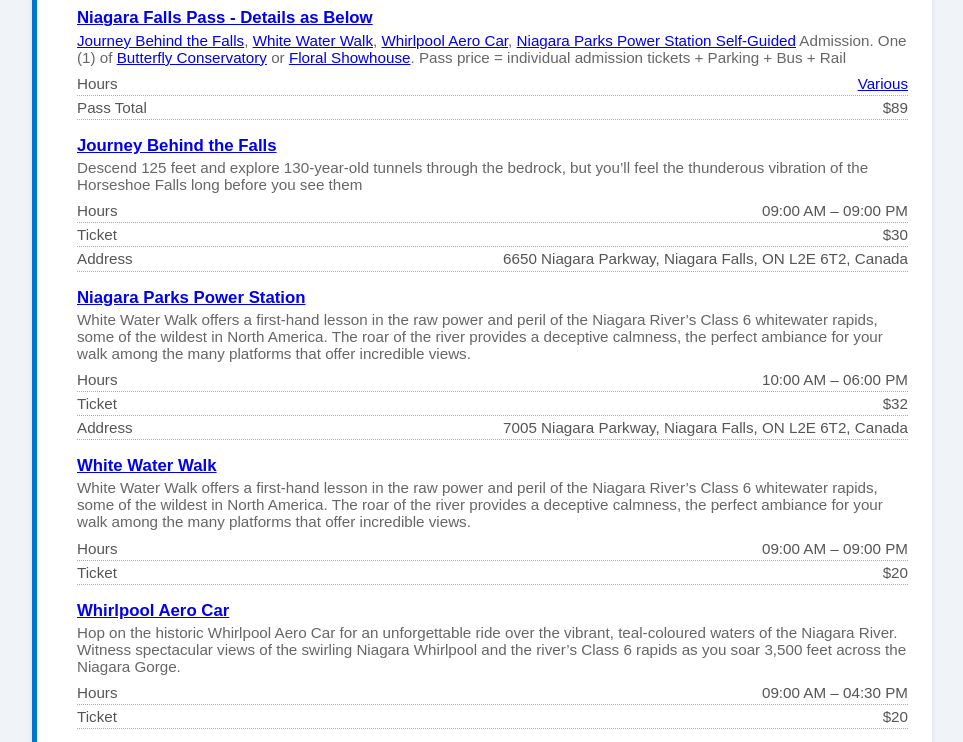
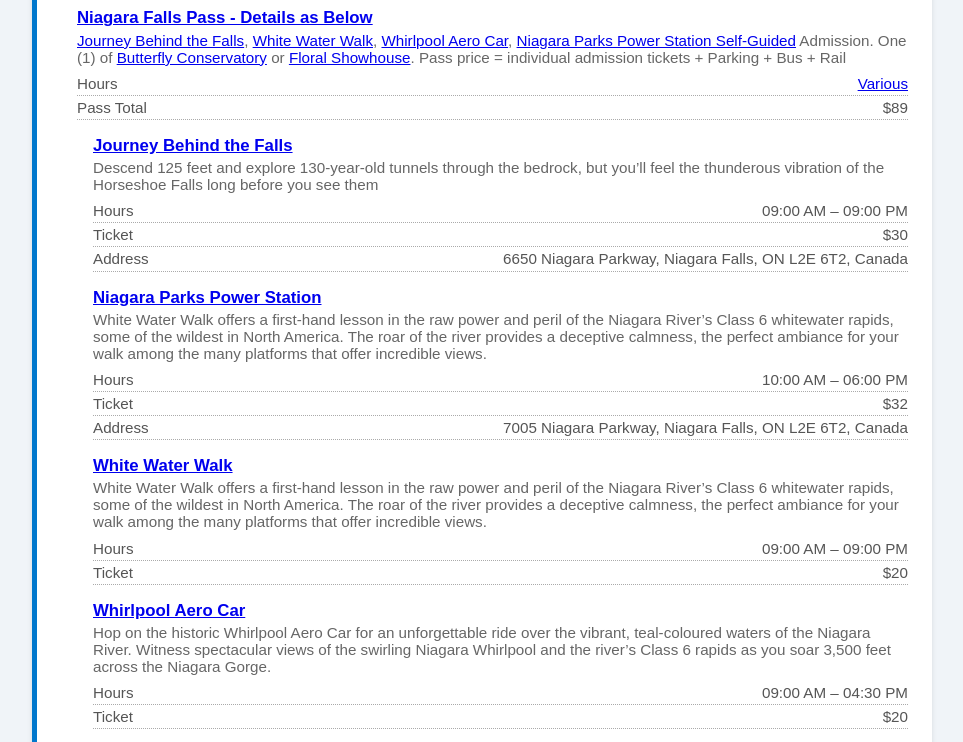
Before and after one commit to phillipad7/TorontoTravelPlan, a plain HTML site: page index.html in a window 1280 px wide. Shown: the part 1420-2162 px from the top of the page, without its empty margins (158-1121 px from the left). Drawn offline with Linux system fonts and the light colour scheme.

Commit message:
formatting niagara section

```diff
--- a/index.html
+++ b/index.html
@@ -123,8 +123,6 @@
             Aero Car, White Water Walk, Butterfly Conservatory.
             Optionally, Falls Fireworks Cruise
             <div class="attractions">
-
-                <div class="attraction">
                 <div class="attraction">
                     <div class="attraction-name">
                         <a href="https://www.cityexperiences.com/niagara-ca/city-cruises/voyage-to-the-falls-boat-tour/"
@@ -173,8 +171,8 @@
                     <div class="detail-line">
                         <span>Pass Total</span><span>$89</span>
                     </div>
-                    </div>
 
+                    <div class="attractions">
 
                         <div class="attraction">
                             <div class="attraction-name">
@@ -182,7 +180,8 @@
                                     Journey Behind the Falls</a>
                             </div>
                             <div class="description">
-                            Descend 125 feet and explore 130-year-old tunnels through the bedrock, but you’ll feel the
+                                Descend 125 feet and explore 130-year-old tunnels through the bedrock, but you’ll feel
+                                the
                                 thunderous vibration of the Horseshoe Falls long before you see them
                             </div>
                             <div class="detail-line">
@@ -244,8 +243,10 @@
                             </div>
                             <div class="description">
                                 Hop on the historic Whirlpool Aero Car for an unforgettable ride over the vibrant,
-                            teal-coloured waters of the Niagara River. Witness spectacular views of the swirling Niagara
-                            Whirlpool and the river’s Class 6 rapids as you soar 3,500 feet across the Niagara Gorge.
+                                teal-coloured waters of the Niagara River. Witness spectacular views of the swirling
+                                Niagara
+                                Whirlpool and the river’s Class 6 rapids as you soar 3,500 feet across the Niagara
+                                Gorge.
                             </div>
                             <div class="detail-line">
                                 <span>Hours</span><span>09:00 AM – 04:30 PM</span>
@@ -261,9 +262,11 @@
                                     Conservatory</a>
                             </div>
                             <div class="description">
-                            Step inside one of the largest glass-enclosed butterfly conservatories in North America and
+                                Step inside one of the largest glass-enclosed butterfly conservatories in North America
+                                and
                                 discover a tropical garden oasis. The Niagara Parks Butterfly Conservatory features over
-                            2,000 vibrantly coloured butterflies fluttering freely throughout winding pathways adorned
+                                2,000 vibrantly coloured butterflies fluttering freely throughout winding pathways
+                                adorned
                                 with lush vegetation and trickling waterfalls.
                             </div>
                             <div class="detail-line">
@@ -296,8 +299,7 @@
                             </div>
                         </div>
 
-
-
+                    </div>
                     <div class="attraction">
                         <div class="attraction-name">
                             <a href="https://www.cityexperiences.com/niagara-ca/city-cruises/falls-fireworks-cruise/"
@@ -313,7 +315,6 @@
                             <span>Ticket</span><span>$43</span>
                         </div>
                     </div>
-
 
                 </div>
             </div>
```
Lines whose indentation alone changed are shown as unchanged.
